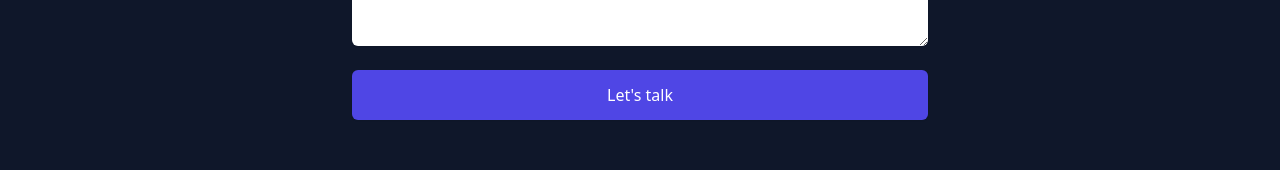
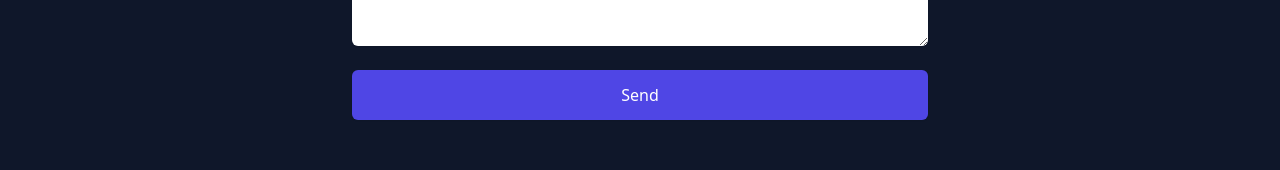
Before and after one commit to dylanullrich/portfolio, a Next.js app: page / in a window 1280 px wide. Shown: the part 5348-5518 px from the top of the page. Built offline with nearby package versions, Linux system fonts and the light colour scheme.

Commit message:
change button name

```diff
--- a/components/Contact/index.tsx
+++ b/components/Contact/index.tsx
@@ -119,7 +119,7 @@ export default function Contact() {
                 type='submit'
                 className='inline-flex w-full items-center justify-center rounded-md border border-transparent bg-indigo-600 px-6 py-3 text-base font-medium text-white shadow-sm hover:bg-indigo-700 focus:outline-none focus:ring-2 focus:ring-indigo-500 focus:ring-offset-2'
               >
-                Let's talk
+                Send
               </button>
             </div>
           </form>
```
